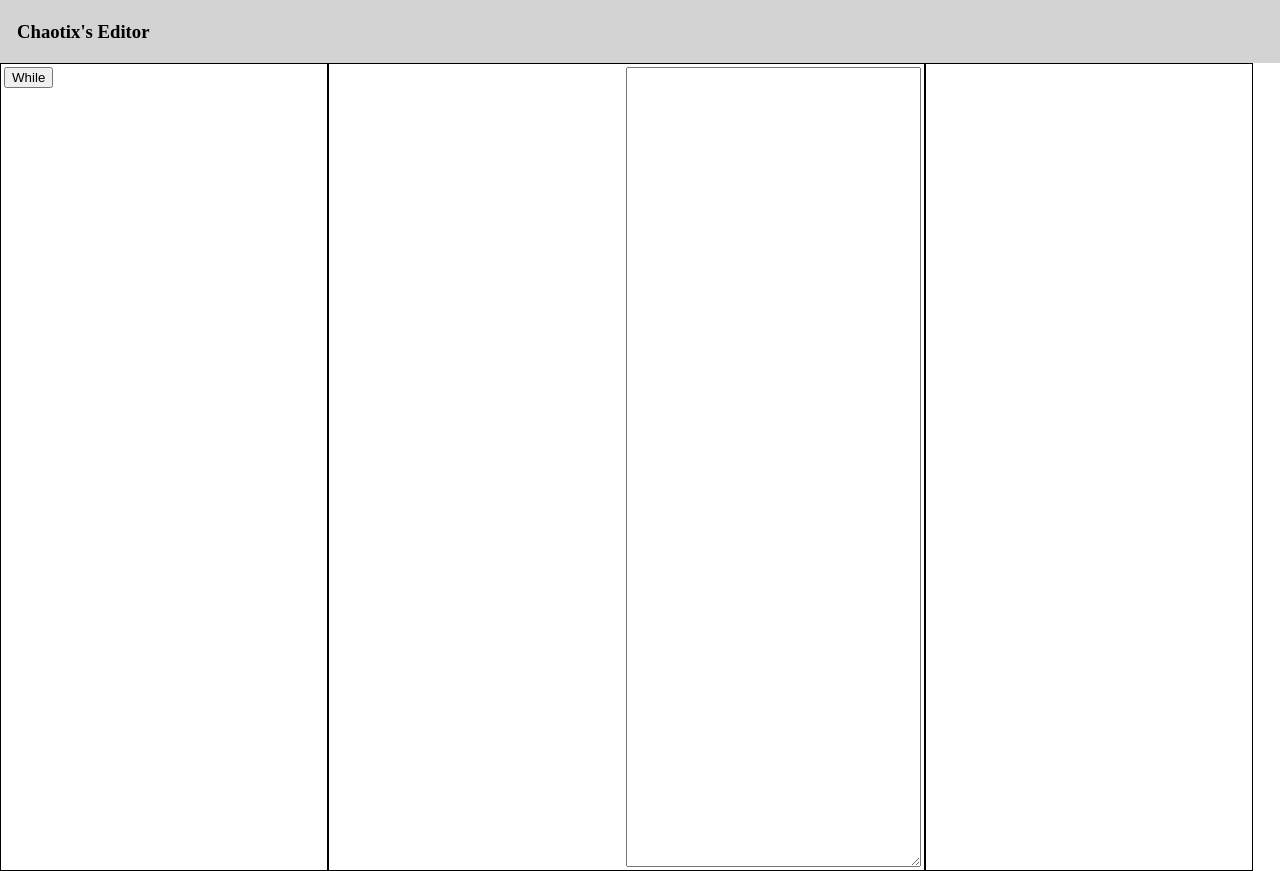
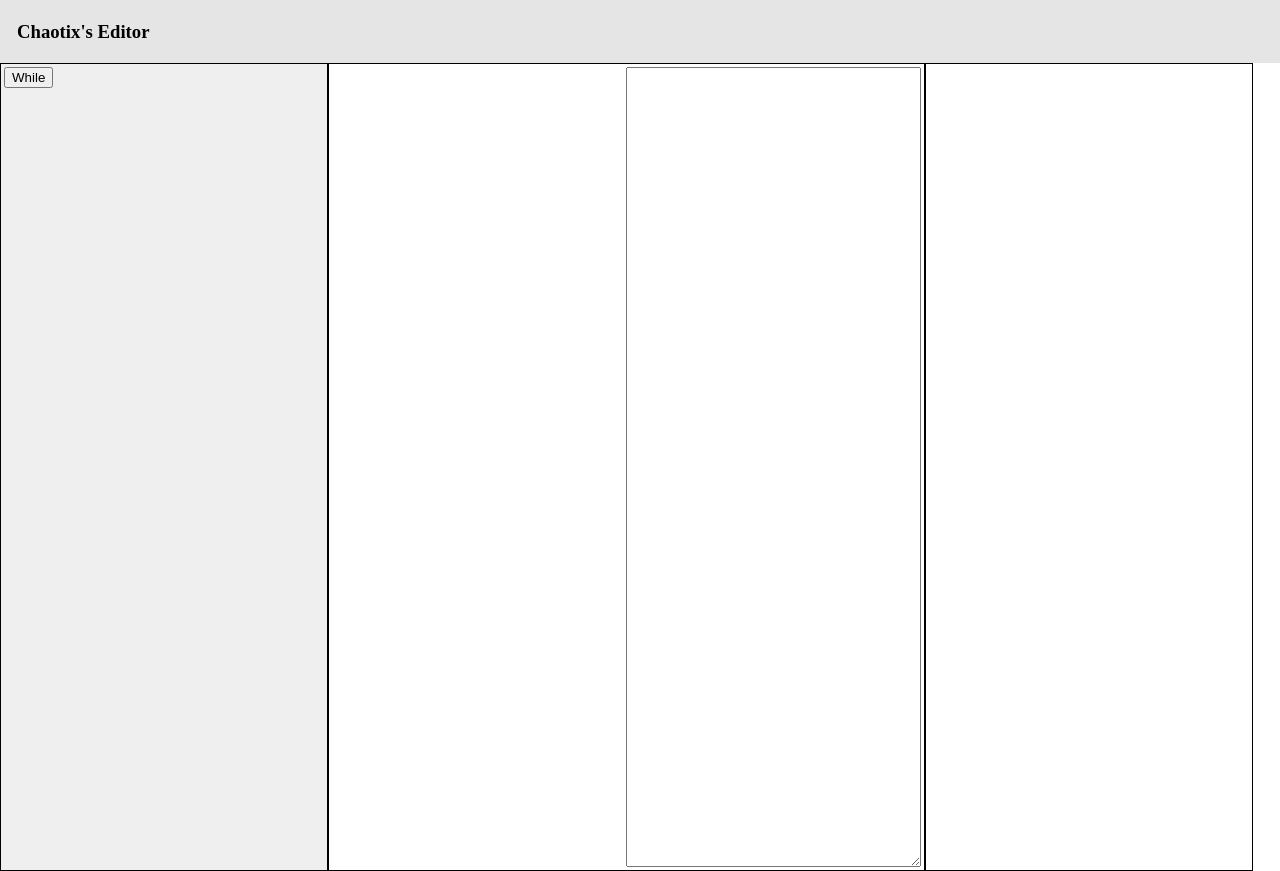
Before and after one commit to mrchaoticx/Chaotix-Editor, a plain HTML site: page Index.html in a window 1280 px wide. Drawn offline with Linux system fonts and the light colour scheme.

Commit message:
Update containers.css

```diff
--- a/styles/containers.css
+++ b/styles/containers.css
@@ -4,7 +4,7 @@
 }
 
 .actions {
-    background: lightgray;
+    background: rgb(229, 229, 229);
     padding: 2;
 }
 
@@ -14,6 +14,7 @@
     padding: 3px;
     height: 100vh;
     float: left;
+    background: rgb(239, 239, 239);
 }
 
 .editor {
```
